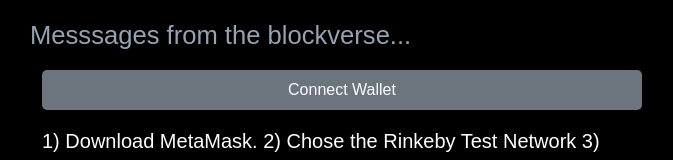
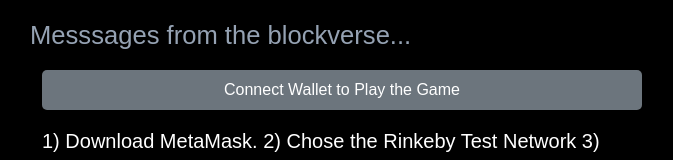
Before and after one commit to saeedjabbar/new-wave-react, a React (Create React App) app: page / in a window 1280 px wide. Shown: the part 399-559 px from the top of the page, without its empty margins (298-971 px from the left). Built offline with nearby package versions, Linux system fonts and the light colour scheme; the HTML template or start-up script is replaced by a standard one.

Commit message:
wave msgs added

```diff
--- a/src/App.js
+++ b/src/App.js
@@ -237,7 +237,7 @@
               className="waveButton w-100 btn btn-secondary"
               onClick={connectWallet}
             >
-              Connect Wallet
+              Connect Wallet to Play the Game
             </button>
             <p className="mt-3 white fs-5">1) Download MetaMask. 2) Chose the Rinkeby Test Network 3) Connect :)</p>
           </div>
```
